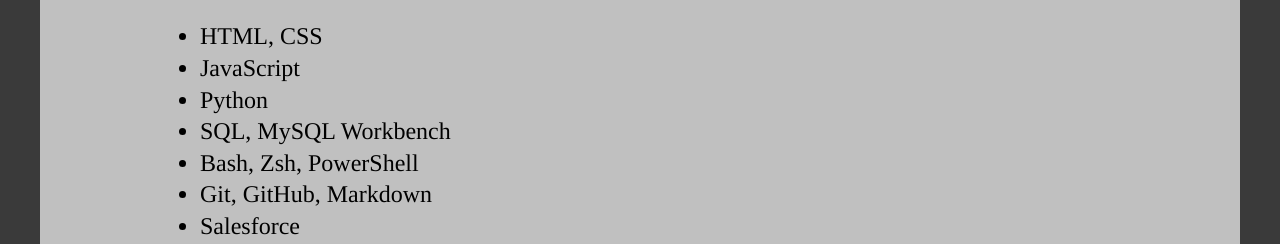
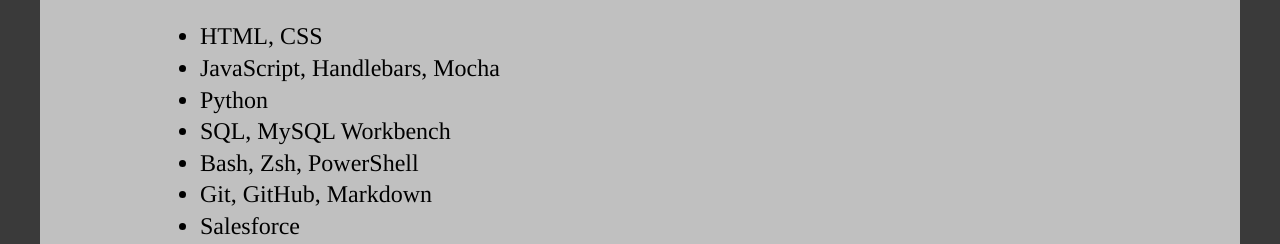
Before and after one commit to jessepollocklives/jessepollocklives.github.io, a plain HTML site: page index.html in a window 1280 px wide. Shown: the part 395-639 px from the top of the page. Drawn offline with Linux system fonts and the light colour scheme.

Commit message:
Add handlebars.js and mocha.js to resume

```diff
--- a/index.html
+++ b/index.html
@@ -49,7 +49,7 @@
           <h2>Technologies</h2>
           <ul>
             <li>HTML, CSS</li>
-            <li>JavaScript</li>
+            <li>JavaScript, Handlebars, Mocha</li>
             <li>Python</li>
             <li>SQL, MySQL Workbench</li>
             <li>Bash, Zsh, PowerShell</li>
```
